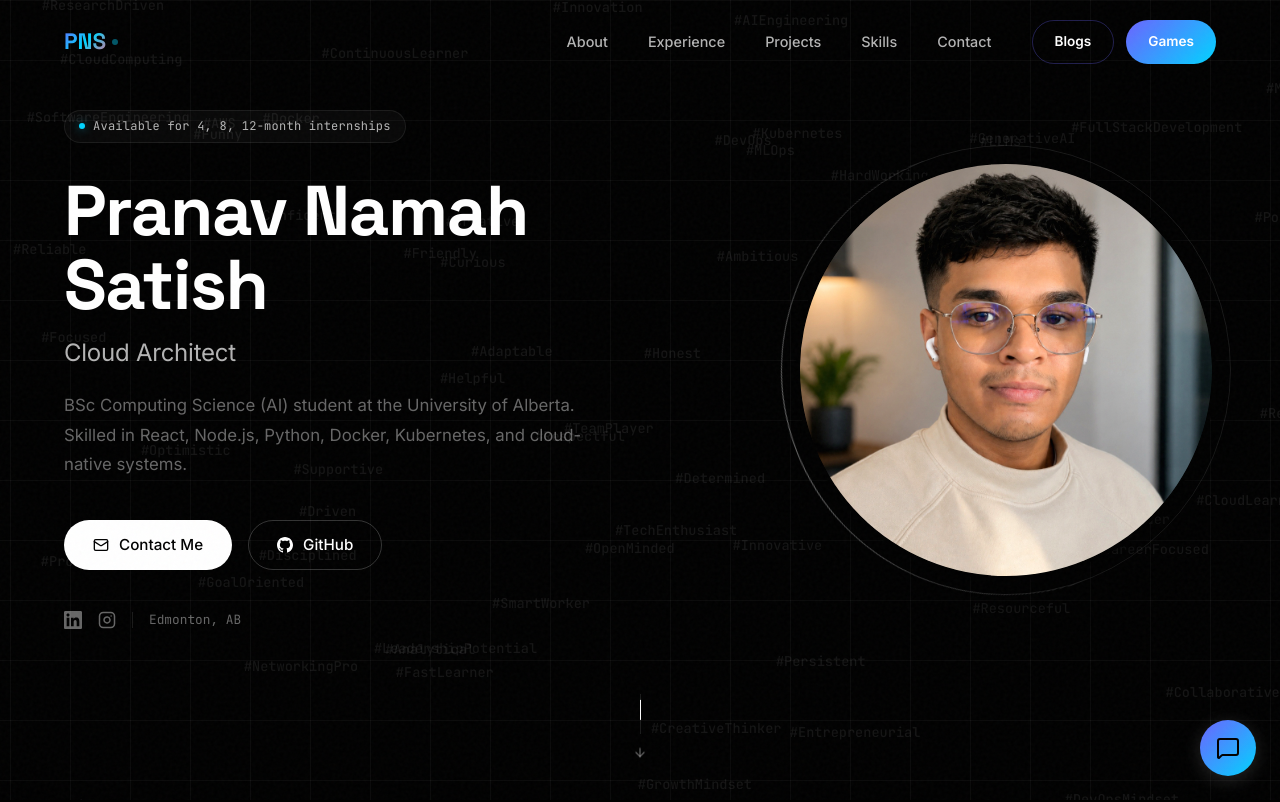
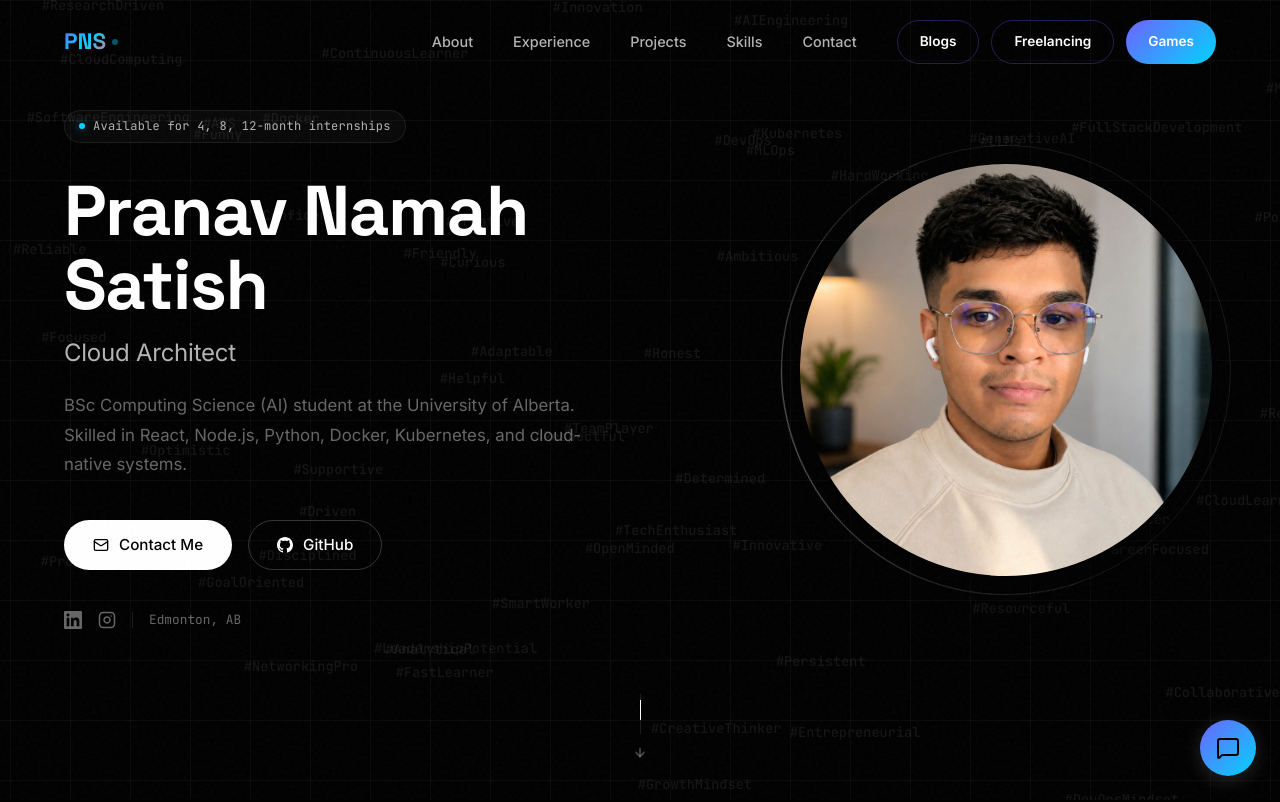
Before and after one commit to Pranav-ns/Portfolio, a Next.js app: page / in a window 1280 px wide. Shown: the top 802 px of the page. Built offline with nearby package versions, Linux system fonts and the light colour scheme.

Commit message:
feat: add freelancing button to navbar

```diff
--- a/src/components/Navbar.tsx
+++ b/src/components/Navbar.tsx
@@ -77,6 +77,13 @@ export default function Navbar() {
               Blogs
             </Link>
             <Link
+              href="/freelancing"
+              className="btn-secondary"
+              style={{ padding: "10px 22px", fontSize: "0.85rem" }}
+            >
+              Freelancing
+            </Link>
+            <Link
               href="/games"
               className="btn-primary"
               style={{ padding: "10px 22px", fontSize: "0.85rem" }}
@@ -120,6 +127,13 @@ export default function Navbar() {
               Blogs
             </Link>
             <Link
+              href="/freelancing"
+              className="btn-secondary"
+              onClick={() => setMenuOpen(false)}
+            >
+              Freelancing
+            </Link>
+            <Link
               href="/games"
               className="btn-primary"
               onClick={() => setMenuOpen(false)}
```
